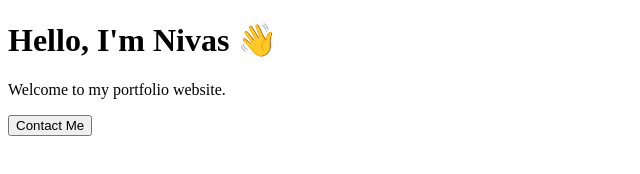
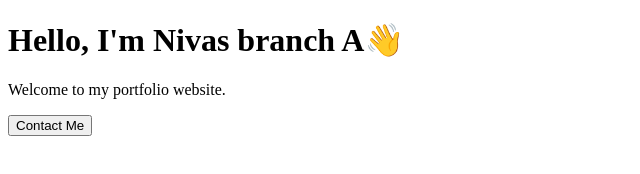
Before and after one commit to nivas-maker/My-portfolio-, a plain HTML site: page index.html in a window 1280 px wide. Shown: the whole page, without its empty margins (0-640 px from the left). Drawn offline with Linux system fonts and the light colour scheme.

Commit message:
update test

```diff
--- a/index.html
+++ b/index.html
@@ -8,7 +8,7 @@
 
             <body>
 
-                <h1>Hello, I'm Nivas 👋</h1>
+                <h1>Hello, I'm Nivas branch A👋</h1>
 
                     <p>Welcome to my portfolio website.</p>
 
```
